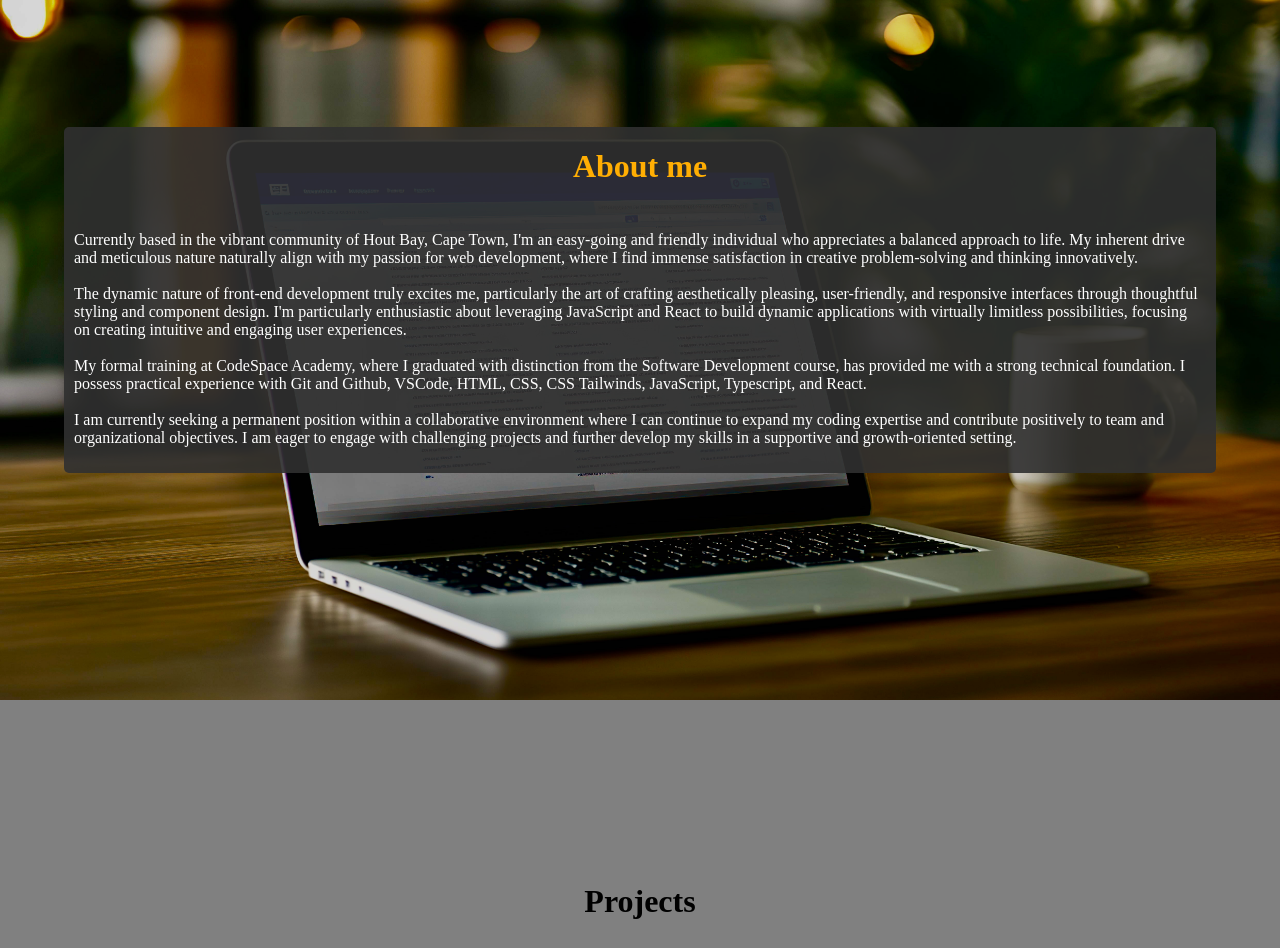
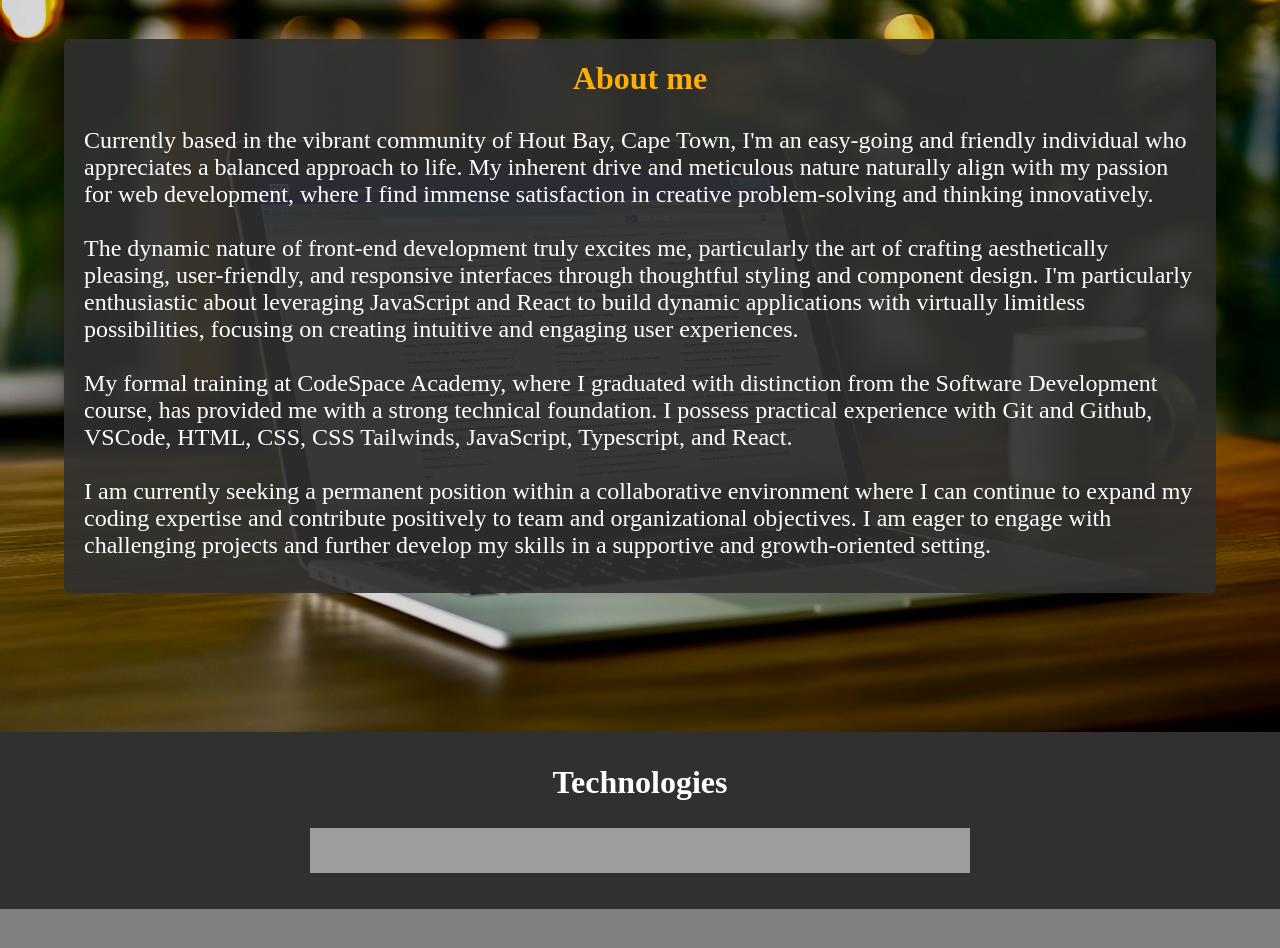
Before and after one commit to Mathew-Ritchie/Mathew_Ritchie_Portfolio_Site, a React (Vite) app: page / in a window 1280 px wide. Shown: the part 960-1908 px from the top of the page. Built offline with nearby package versions, Linux system fonts and the light colour scheme; grey boxes are pictures that could not be loaded.

Commit message:
css chnages to aboutme and footer components

```diff
--- a/src/Components/Technologies.jsx
+++ b/src/Components/Technologies.jsx
@@ -5,7 +5,7 @@ export default function Technologies() {
   return (
     <section className="technology-div">
       <h1 className="technology-title">Technologies</h1>
-      <div align="center">
+      <div>
         <code>
           <img
             width="60"
--- a/src/Components/about-me.css
+++ b/src/Components/about-me.css
@@ -13,6 +13,7 @@
   min-height: fit-content;
   color: #fff;
   height: 100vh;
+  padding: 1em 0;
 }
 
 .about-me-grid {
@@ -38,15 +39,28 @@
   background-color: var(--clr-dark-rgb);
   border-radius: 5px;
   width: auto;
-  margin-left: 4em;
-  margin-right: 4em;
+  margin-left: 1em;
+  margin-right: 1em;
+  padding: 0 10px;
 }
 
 .about-me-p {
   padding: 0px 10px 10px 10px;
   color: var(--clr-main-text);
+  text-align: start;
+  margin-top: 0;
 }
 /* ________________________________________________min 600px________________________________________________ */
+
+@media (min-width: 1024px) {
+  .about-me-paragraph-div {
+    margin-left: 4em;
+    margin-right: 4em;
+  }
+  .about-me-p {
+    font-size: x-large;
+  }
+}
 
 /* @media (min-width: 770px) {
   .about-me-grid {
--- a/src/Components/footer.css
+++ b/src/Components/footer.css
@@ -6,7 +6,7 @@
   flex-direction: column;
   height: 60vh;
   background-color: var(--clt-dark);
-  color: var(--clr-light);
+  color: var(--clr-main-text);
   padding: 20px 0px;
 }
 
--- a/src/Components/technologies.css
+++ b/src/Components/technologies.css
@@ -1,15 +1,19 @@
 .technology-div {
   display: flex;
   flex-direction: column;
-  justify-content: center;
+  justify-content: start;
   align-items: center;
   background-color: var(--clt-dark);
   padding-top: 20px;
+  padding-bottom: 20px;
   color: var(--clr-alt-text);
   text-align: center;
   height: 30vh;
+  padding: 2em;
+  height: fit-content;
 }
 
 .technology-title {
   font-size: var(--title-font-size);
+  margin-top: 0;
 }
--- a/src/pages/Main.jsx
+++ b/src/pages/Main.jsx
@@ -27,9 +27,10 @@ export default function MainPage() {
       <Intro id="intro-div" />
       <div className="about-spacer" id="about-spacer"></div>
       <AboutMe id="about-me-div" />
+      <Technologies />
       <div className="project-spacer" id="project-spacer"></div>
       <Projects id="my-projects-div" />
-      <Technologies />
+
       <Footer id="contact-div" />
     </div>
   );
```
